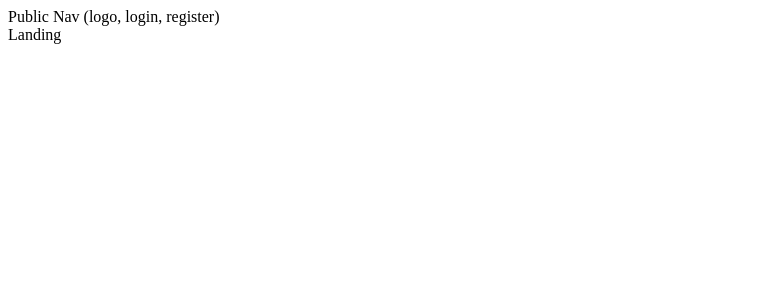
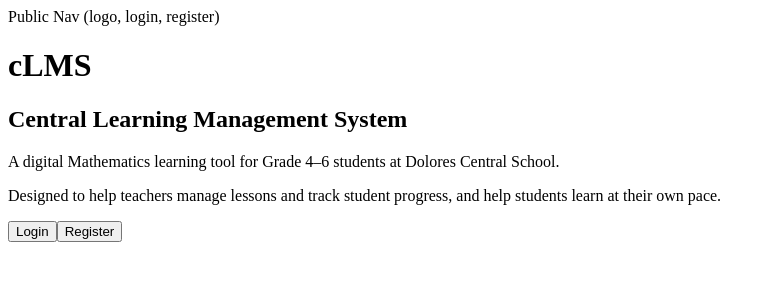
Before and after one commit to agentxyz27/cLMSFrontt, a React (Vite) app: page / in a window 1280 px wide. Shown: the top 300 px of the page, without its empty margins (0-772 px from the left). Built offline with nearby package versions, Linux system fonts and the light colour scheme; no server answers.

Commit message:
landingPage

```diff
--- a/src/pages/public/courses.tsx
+++ b/src/pages/public/courses.tsx
@@ -1,3 +1,32 @@
+/**
+ * courses.tsx
+ *
+ * Redirects unauthenticated users to /login.
+ * Authenticated users will be redirected to their
+ * role-specific courses page in Phase 5.
+ *
+ * This is a temporary stub — will be replaced in Phase 5
+ * with /student/courses and /teacher/subjects.
+ */
+
+import { useEffect } from 'react'
+import { useNavigate } from 'react-router-dom'
+import { useAuth } from '../../context/authContext'
+
 export default function Courses() {
-  return <div>Courses</div>
+  const { token, user } = useAuth()
+  const navigate = useNavigate()
+
+  useEffect(() => {
+    if (!token) {
+      navigate('/login')
+      return
+    }
+
+    // Redirect to role-specific courses page
+    if (user?.role === 'teacher') navigate('/teacher/subjects')
+    if (user?.role === 'student') navigate('/student/courses')
+  }, [token, user, navigate])
+
+  return null // renders nothing — just redirects
 }
--- a/src/pages/public/landing.tsx
+++ b/src/pages/public/landing.tsx
@@ -1,10 +1,37 @@
-import { useEffect } from 'react'
-import { api } from '../../api/api'
+/**
+ * landing.tsx
+ *
+ * Public landing page for cLMS.
+ * Static page — no API calls.
+ * Describes cLMS and Dolores Central School.
+ *
+ * Links:
+ *   /login    → for existing users
+ *   /register → for new users
+ */
+
+import { useNavigate } from 'react-router-dom'
 
 export default function Landing() {
-  useEffect(() => {
-    api.get('/health').then(console.log).catch(console.error)
-  }, [])
+  const navigate = useNavigate()
 
-  return <div>Landing</div>
+  return (
+    <div>
+      <h1>cLMS</h1>
+      <h2>Central Learning Management System</h2>
+      <p>
+        A digital Mathematics learning tool for Grade 4–6 students
+        at Dolores Central School.
+      </p>
+      <p>
+        Designed to help teachers manage lessons and track student
+        progress, and help students learn at their own pace.
+      </p>
+
+      <div>
+        <button onClick={() => navigate('/login')}>Login</button>
+        <button onClick={() => navigate('/register')}>Register</button>
+      </div>
+    </div>
+  )
 }
```
